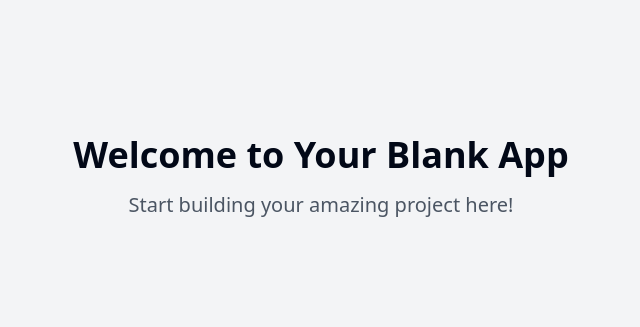
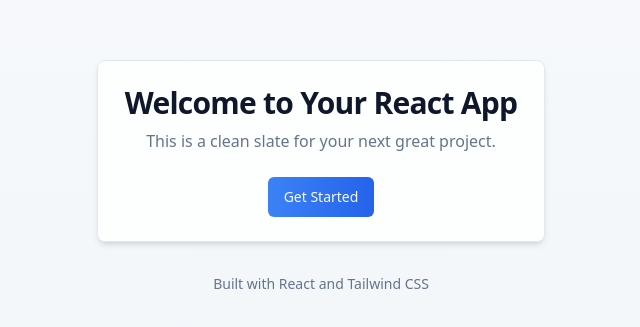
Before and after one commit to anmolbhargava007/trafigura-autodoc-v2-07, a React (Vite) app: page / in a window 1280 px wide. Shown: the part 223-550 px from the top of the page, without its empty margins (319-959 px from the left). Built offline with nearby package versions, Linux system fonts and the light colour scheme.

Commit message:
Create empty React app
Initialize a basic React application structure.

```diff
--- a/index.html
+++ b/index.html
@@ -1,20 +1,23 @@
+
 <!DOCTYPE html>
 <html lang="en">
   <head>
     <meta charset="UTF-8" />
     <meta name="viewport" content="width=device-width, initial-scale=1.0" />
-    <title>react-blank-canvas-kit</title>
-    <meta name="description" content="Lovable Generated Project" />
+    <title>React Application</title>
+    <meta name="description" content="A clean React application starter" />
     <meta name="author" content="Lovable" />
 
-    <meta property="og:title" content="react-blank-canvas-kit" />
-    <meta property="og:description" content="Lovable Generated Project" />
+    <meta property="og:title" content="React Application" />
+    <meta property="og:description" content="A clean React application starter" />
     <meta property="og:type" content="website" />
     <meta property="og:image" content="https://lovable.dev/opengraph-image-p98pqg.png" />
 
     <meta name="twitter:card" content="summary_large_image" />
     <meta name="twitter:site" content="@lovable_dev" />
     <meta name="twitter:image" content="https://lovable.dev/opengraph-image-p98pqg.png" />
+
+    <link rel="icon" type="image/svg+xml" href="/favicon.ico" />
   </head>
 
   <body>
--- /dev/null
+++ b/src/components/layout/Layout.tsx
@@ -0,0 +1,16 @@
+
+import React from "react";
+
+interface LayoutProps {
+  children: React.ReactNode;
+}
+
+const Layout = ({ children }: LayoutProps) => {
+  return (
+    <div className="min-h-screen flex flex-col">
+      <main className="flex-grow">{children}</main>
+    </div>
+  );
+};
+
+export default Layout;
--- /dev/null
+++ b/src/lib/animation.ts
@@ -0,0 +1,21 @@
+
+export const fadeIn = {
+  initial: { opacity: 0 },
+  animate: { opacity: 1 },
+  exit: { opacity: 0 },
+  transition: { duration: 0.3 }
+};
+
+export const slideUp = {
+  initial: { y: 20, opacity: 0 },
+  animate: { y: 0, opacity: 1 },
+  exit: { y: -20, opacity: 0 },
+  transition: { duration: 0.3 }
+};
+
+export const scaleIn = {
+  initial: { scale: 0.95, opacity: 0 },
+  animate: { scale: 1, opacity: 1 },
+  exit: { scale: 0.95, opacity: 0 },
+  transition: { duration: 0.3 }
+};
--- a/src/pages/Index.tsx
+++ b/src/pages/Index.tsx
@@ -1,12 +1,33 @@
-// Update this page (the content is just a fallback if you fail to update the page)
+
+import { Button } from "@/components/ui/button";
+import { Card } from "@/components/ui/card";
 
 const Index = () => {
   return (
-    <div className="min-h-screen flex items-center justify-center bg-gray-100">
-      <div className="text-center">
-        <h1 className="text-4xl font-bold mb-4">Welcome to Your Blank App</h1>
-        <p className="text-xl text-gray-600">Start building your amazing project here!</p>
-      </div>
+    <div className="min-h-screen flex flex-col items-center justify-center bg-gradient-to-b from-slate-50 to-slate-100 p-4">
+      <Card className="w-full max-w-md p-6 shadow-md border border-slate-200 bg-white/80 backdrop-blur-sm">
+        <div className="space-y-6 text-center">
+          <div className="space-y-2">
+            <h1 className="text-3xl font-bold tracking-tight text-slate-900">Welcome to Your React App</h1>
+            <p className="text-slate-500">
+              This is a clean slate for your next great project.
+            </p>
+          </div>
+
+          <div className="flex justify-center">
+            <Button
+              variant="default"
+              className="bg-gradient-to-r from-blue-500 to-blue-600 hover:from-blue-600 hover:to-blue-700 transition-all duration-300"
+            >
+              Get Started
+            </Button>
+          </div>
+        </div>
+      </Card>
+
+      <footer className="mt-8 text-sm text-slate-500">
+        Built with React and Tailwind CSS
+      </footer>
     </div>
   );
 };
```
